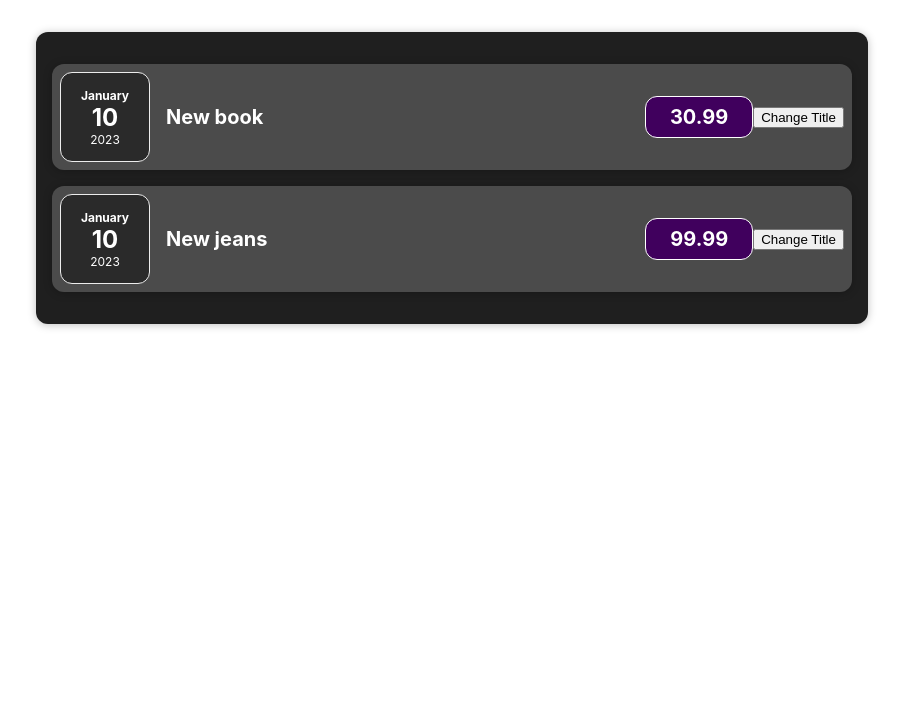
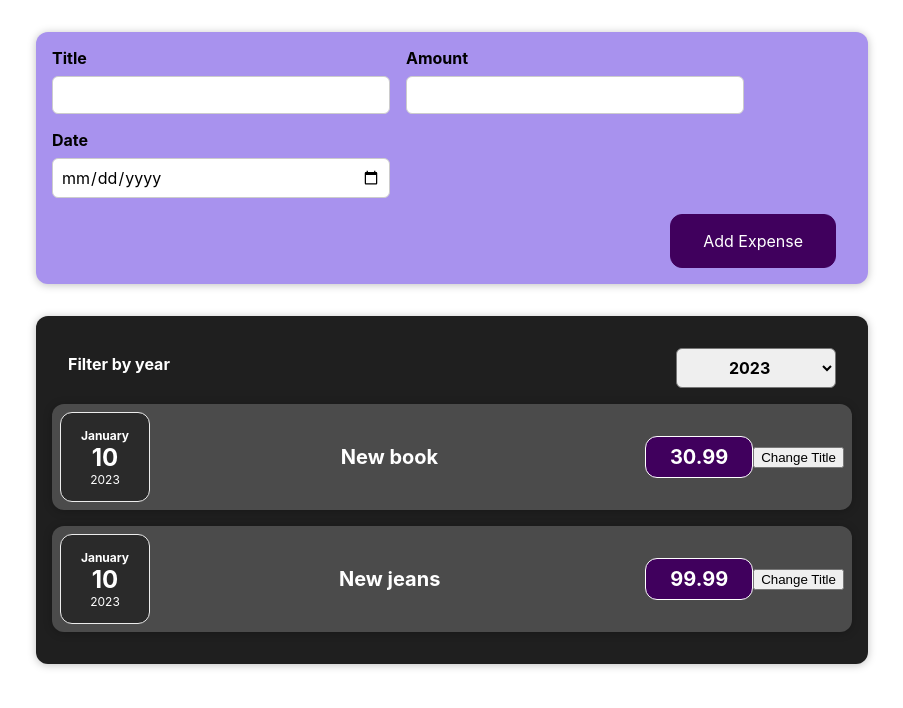
Before and after one commit to askoke/expenses-http, a React (Create React App) app: page / in a window 1280 px wide. Shown: the top 708 px of the page, without its empty margins (188-1091 px from the left). Built offline with nearby package versions, Linux system fonts and the light colour scheme.

Commit message:
Added year filter

```diff
--- a/src/App.js
+++ b/src/App.js
@@ -1,4 +1,7 @@
-import Expenses from './components/Expenses/Expenses';
+import './App.css';
+
+import Expenses from './components/Expenses/Expenses.js';
+import NewExpense from './components/NewExpense/NewExpense.js'
 
 const App = () => {
   const expenses = [
@@ -13,12 +16,18 @@
       price: 99.99
     }
   ]
+  const addExpenseHandler = (expense) => {
+    console.log('In App.js')
+    console.log(expense)
+  }
 
   return (
     <div className="App">
+      <NewExpense onAddExpense={addExpenseHandler}></NewExpense>
       <Expenses expensesData={expenses}/>
     </div>
   );
 }
 
+
 export default App;
--- a/src/components/Expenses/Expenses.js
+++ b/src/components/Expenses/Expenses.js
@@ -1,14 +1,21 @@
 import "./Expenses.css"
-import ExpenseItem from './ExpenseItem'
+import ExpenseItem from './ExpenseItem.js'
+import ExpenseFilter from './ExpensesFilter.js'
 import Card from "../UI/Card.js";
 
 function Expenses(props){
+
+	const addExpenseFilterHandler = (expenseFilter) => {
+    console.log('In Expenses.js')
+    console.log(expenseFilter)
+	}
 	return(
 		<Card className="expenses">
+			<ExpenseFilter onAddExpenseFilter={addExpenseFilterHandler} />
 			<ExpenseItem expenseData={props.expensesData[0]}></ExpenseItem>
         	<ExpenseItem expenseData={props.expensesData[1]}></ExpenseItem>
 		</Card>
-		)
+	)
 }
 
 export default Expenses;
--- /dev/null
+++ b/src/components/Expenses/ExpensesFilter.css
@@ -0,0 +1,24 @@
+.expenses-filter {
+    color: white;
+    padding: 0 1rem;
+}
+
+.expenses-filter__control {
+    display: flex;
+    width: 100%;
+    align-items: center;
+    justify-content: space-between;
+    margin: 1rem 0;
+}
+
+.expenses-filter label {
+    font-weight: bold;
+    margin-bottom: 0.5rem;
+}
+
+.expenses-filter select {
+    font: inherit;
+    padding: 0.5rem 3rem;
+    font-weight: bold;
+    border-radius: 6px;
+}
--- /dev/null
+++ b/src/components/Expenses/ExpensesFilter.js
@@ -0,0 +1,30 @@
+import React from 'react';
+
+import './ExpensesFilter.css';
+
+const ExpensesFilter = (props) => {
+
+    const saveExpenseFilterHandler = (enteredExpenseFilter) => {
+        props.onAddExpenseFilter(enteredExpenseFilter)
+    }
+
+    const selectHandler = (event) => {
+        event.preventDefault()
+        const expenseFilter = event.target.value
+        saveExpenseFilterHandler(expenseFilter)
+    }
+    return (
+        <div className='expenses-filter'>
+            <div className='expenses-filter__control'>
+                <label>Filter by year</label>
+                <select onChange={selectHandler}>
+                    <option value='2023'>2023</option>
+                    <option value='2024'>2024</option>
+                    <option value='2025'>2025</option>
+                </select>
+            </div>
+        </div>
+    );
+};
+
+export default ExpensesFilter;
--- /dev/null
+++ b/src/components/NewExpense/ExpenseForm.css
@@ -0,0 +1,26 @@
+.new-expense__controls {
+    display: flex;
+    flex-wrap: wrap;
+    gap: 1rem;
+    margin-bottom: 1rem;
+    text-align: left;
+}
+
+.new-expense__control label {
+    font-weight: bold;
+    margin-bottom: 0.5rem;
+    display: block;
+}
+
+.new-expense__control input {
+    font: inherit;
+    padding: 0.5rem;
+    border-radius: 6px;
+    border: 1px solid #ccc;
+    width: 20rem;
+    max-width: 100%;
+}
+
+.new-expense__actions {
+    text-align: right;
+}
--- /dev/null
+++ b/src/components/NewExpense/ExpenseForm.js
@@ -0,0 +1,57 @@
+import React, { useState } from 'react';
+import './ExpenseForm.css'
+
+const ExpenseForm = (props) => {
+	const [enteredTitle, setEnteredTitle] = useState('')
+	const [enteredAmount, setEnteredAmount] = useState('')
+	const [enteredDate, setEnteredDate] = useState('')
+
+	const titleChangerHandler = (event) => {
+		setEnteredTitle(event.target.value)
+	}
+
+	const amountChangerHandler = (event) => {
+		setEnteredAmount(event.target.value)
+	}
+
+	const dateChangerHandler = (event) => {
+		setEnteredDate(event.target.value)
+	}
+
+	const submitHandler = (event) => {
+		event.preventDefault()
+		const expenseData = {
+			title: enteredTitle,
+			amount: enteredAmount,
+			date: new Date(enteredDate)
+		}
+		props.onSaveExpenseData(expenseData)
+		setEnteredTitle('')
+		setEnteredAmount('')
+		setEnteredDate('')
+	}
+
+	return(
+		<form onSubmit={submitHandler}>
+			<div className='new-expense__controls'>
+				<div className="new-expense__control">
+					<label>Title</label>
+					<input type="text" onChange={titleChangerHandler} value={enteredTitle} />
+				</div>
+				<div className="new-expense__control">
+					<label>Amount</label>
+					<input type="number" min="0.01" step="0.01" onChange={amountChangerHandler} value={enteredAmount}/>
+				</div>
+				<div className="new-expense__control">
+					<label>Date</label>
+					<input type="date" min="2023-01-18" max="2025-12-31" onChange={dateChangerHandler} value={enteredDate}/>
+				</div>
+			</div>
+			<div className="new-expense__actions">
+				<button type="submit">Add Expense</button>
+			</div>
+		</form>
+	)
+}
+
+export default ExpenseForm;
--- /dev/null
+++ b/src/components/NewExpense/NewExpense.css
@@ -0,0 +1,38 @@
+.new-expense {
+    background-color: #a892ee;
+    padding: 1rem;
+    margin: 2rem auto;
+    width: 50rem;
+    max-width: 95%;
+    border-radius: 12px;
+    text-align: center;
+    box-shadow: 0 1px 8px rgba(0, 0, 0, 0.25);
+}
+
+.new-expense button {
+    font: inherit;
+    cursor: pointer;
+    padding: 1rem 2rem;
+    border: 1px solid #40005d;
+    background-color: #40005d;
+    color: white;
+    border-radius: 12px;
+    margin-right: 1rem;
+}
+
+.new-expense button:hover,
+.new-expense button:active {
+    background-color: #510674;
+    border-color: #510674;
+}
+
+.new-expense button.alternative {
+    color: #220131;
+    border-color: transparent;
+    background-color: transparent;
+}
+
+.new-expense button.alternative:hover,
+.new-expense button.alternative:active {
+    background-color: #ddb3f8;
+}
--- /dev/null
+++ b/src/components/NewExpense/NewExpense.js
@@ -0,0 +1,21 @@
+import React from 'react';
+import './NewExpense.css'
+import ExpenseForm from "./ExpenseForm"
+
+const NewExpense = (props) => {
+	const saveExpenseDataHandler = (enteredExpenseData) => {
+		const expenseData = {
+			...enteredExpenseData,
+			id: Math.random().toString()
+		}
+		props.onAddExpense(expenseData)
+	}
+
+	return(
+		<div className='new-expense'>
+			<ExpenseForm onSaveExpenseData={saveExpenseDataHandler}></ExpenseForm>
+		</div>
+	)
+}
+
+export default NewExpense;
```
